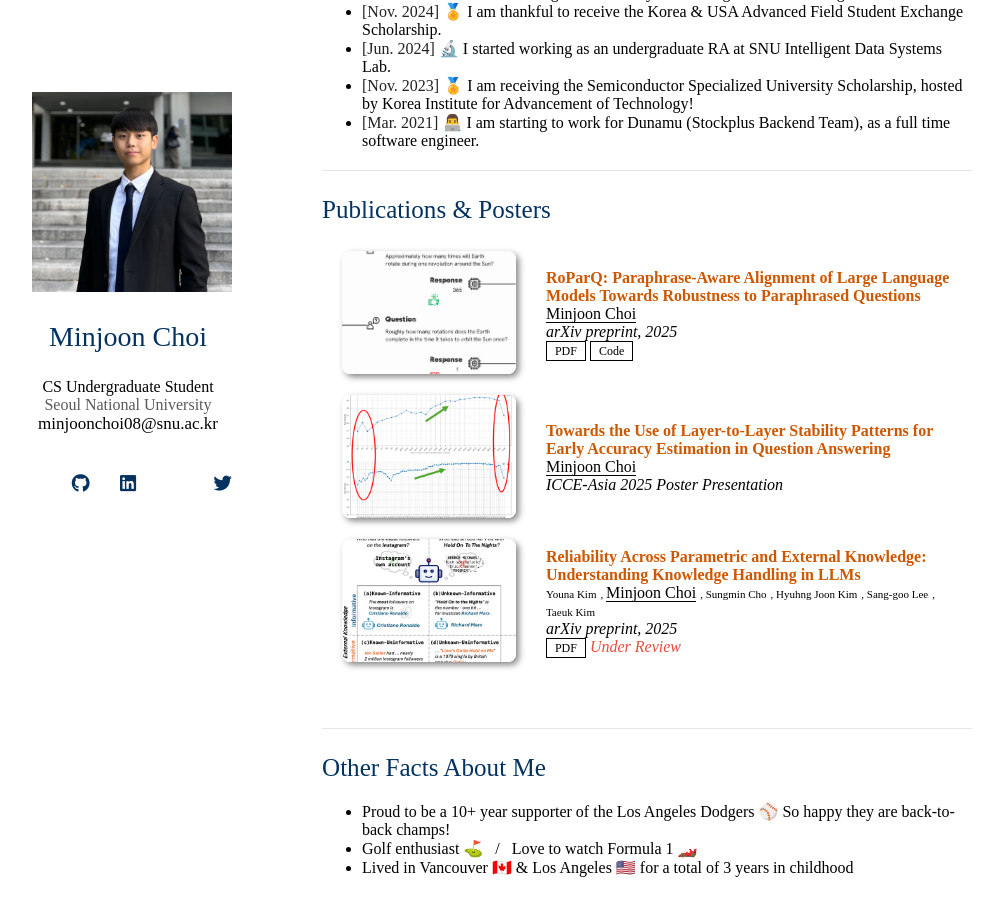
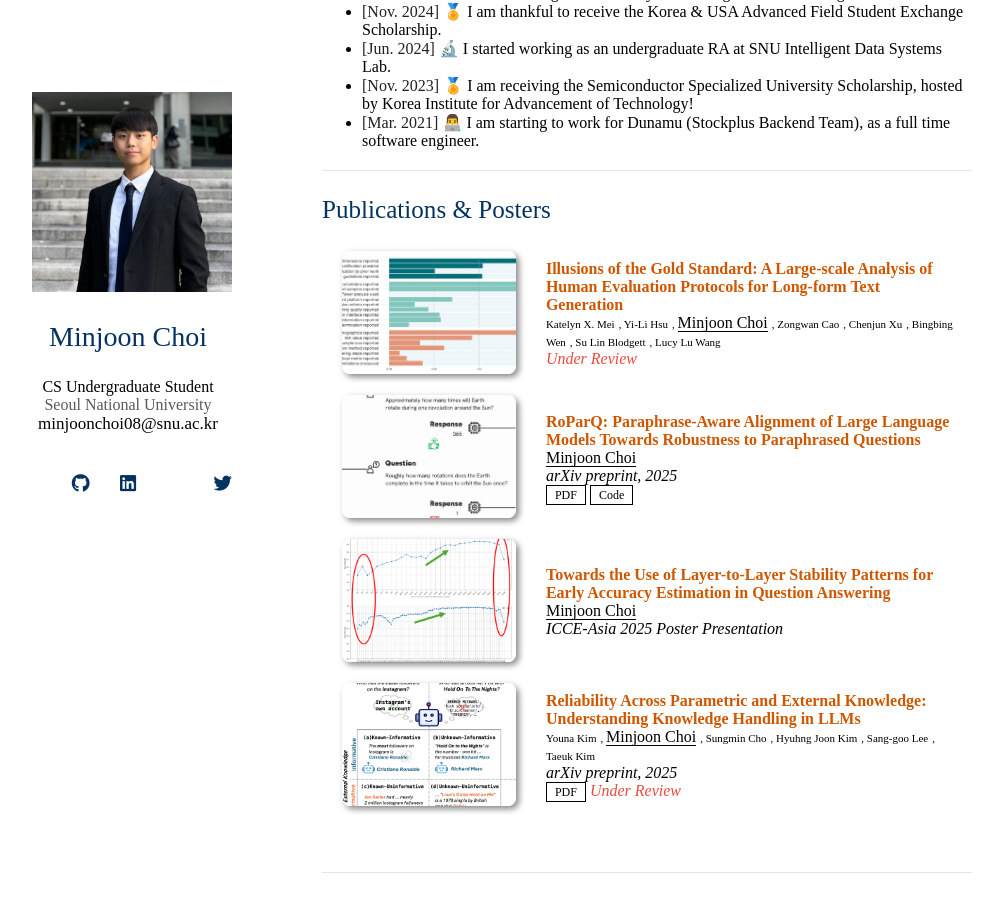
Before and after one commit to m-joon-ixix/m-joon-ixix.github.io, a Jekyll site: the page built from index.md, in a window 1280 px wide and 900 px high, scrolled down 599 px. Shown: the whole window, without its empty margins (148-1142 px from the left). Built offline with Jekyll 4.4.1, drawn with Linux system fonts in a browser that asks for light colours; nearby versions of some CDN libraries; a style sheet for code colours, icons or effects is not loaded; our own code applies the rules of GitHub Pages for plain Markdown files.

Commit message:
update Jan 8, 2026

```diff
--- a/_data/publications.yml
+++ b/_data/publications.yml
@@ -1,4 +1,14 @@
 main:
+  - title: "Illusions of the Gold Standard: A Large-scale Analysis of Human Evaluation Protocols for Long-form Text Generation"
+    authors: Katelyn X. Mei, Yi-Li Hsu, Minjoon Choi, Zongwan Cao, Chenjun Xu, Bingbing Wen, Su Lin Blodgett, Lucy Lu Wang
+    conference_short:
+    conference:
+    paper:
+    pdf:
+    code:
+    bibtex:
+    image: ./assets/img/mei2026illusionsofthegold.png
+    notes: Under Review
   - title: "RoParQ: Paraphrase-Aware Alignment of Large Language Models Towards Robustness to Paraphrased Questions"
     authors: Minjoon Choi
     conference_short:
```
Also changed, not shown: assets/img/mei2026illusionsofthegold.png (added), 1 other file.
